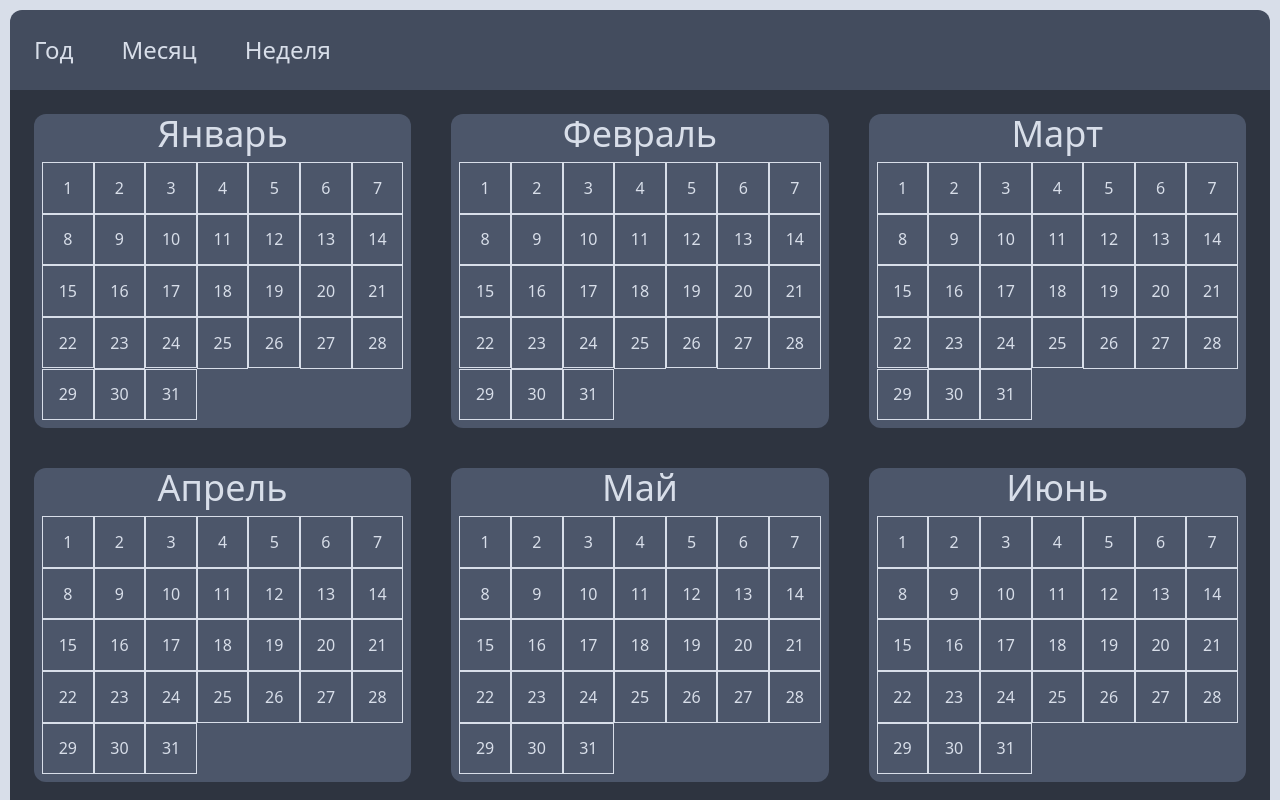
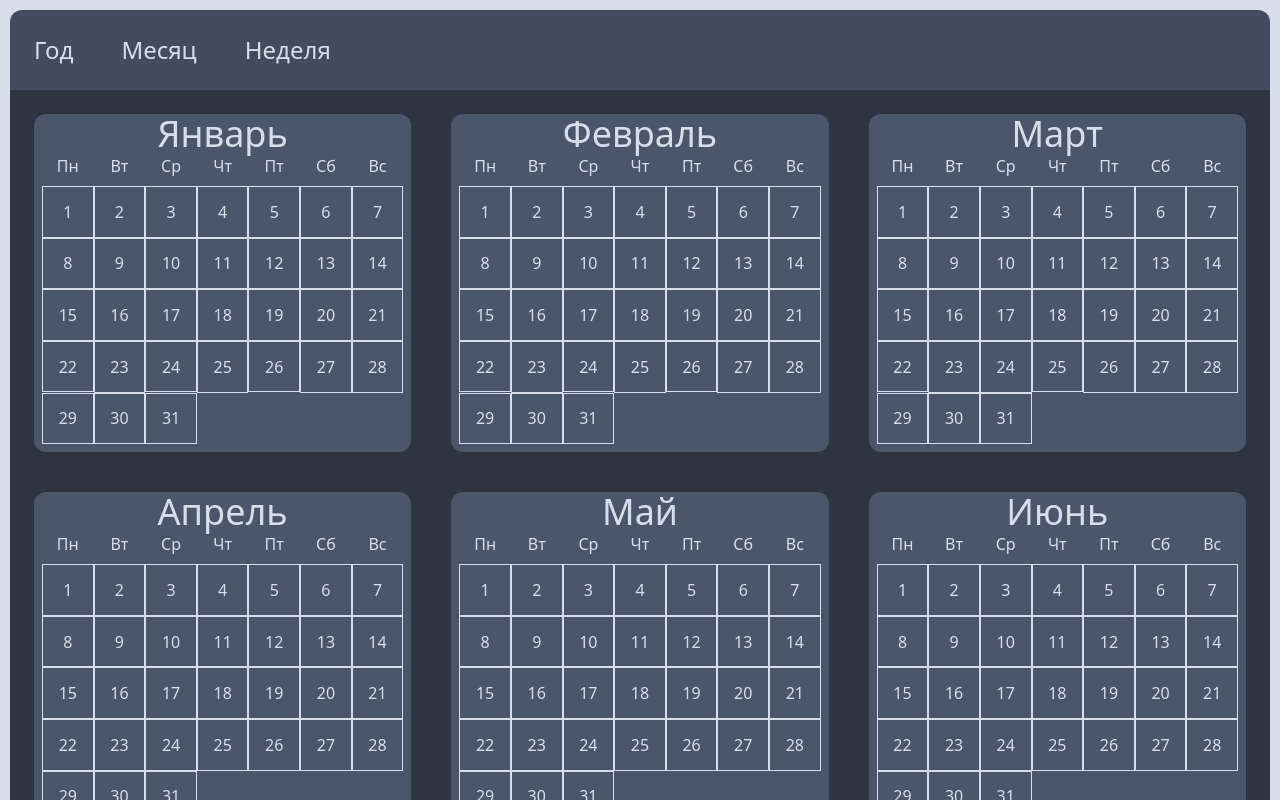
Before and after one commit to DmitriyKonnov/ShiftCalendar, a React (Create React App) app: page / in a window 1280 px wide. Shown: the top 800 px of the page. Built offline with nearby package versions, Linux system fonts and the light colour scheme; the HTML template or start-up script is replaced by a standard one.

Commit message:
добавил название дней недели

```diff
--- a/src/Components/Month/Month.jsx
+++ b/src/Components/Month/Month.jsx
@@ -1,4 +1,10 @@
 import React from 'react';
+
+const daysName = ['Пн', 'Вт', 'Ср', 'Чт', 'Пт', 'Сб', 'Вс'];
+
+const listDaysName = daysName.map((dayName, index) => {
+  return <li key={index}>{dayName}</li>;
+});
 
 const days = [
   1, 2, 3, 4, 5, 6, 7, 8, 9, 10, 11, 12, 13, 14, 15, 16, 17, 18, 19, 20, 21, 22, 23, 24, 25, 26, 27,
@@ -19,6 +25,7 @@ export const Month = ({ title }) => {
   return (
     <div className="w-full bg-elemnt rounded-xl">
       <h3 className="text-center text-4xl">{title}</h3>
+      <ul className="px-2 grid grid-cols-7 justify-items-center">{listDaysName}</ul>
       <ul className="p-2 grid grid-cols-7 justify-items-center w-full">{listDays}</ul>
     </div>
   );
```
